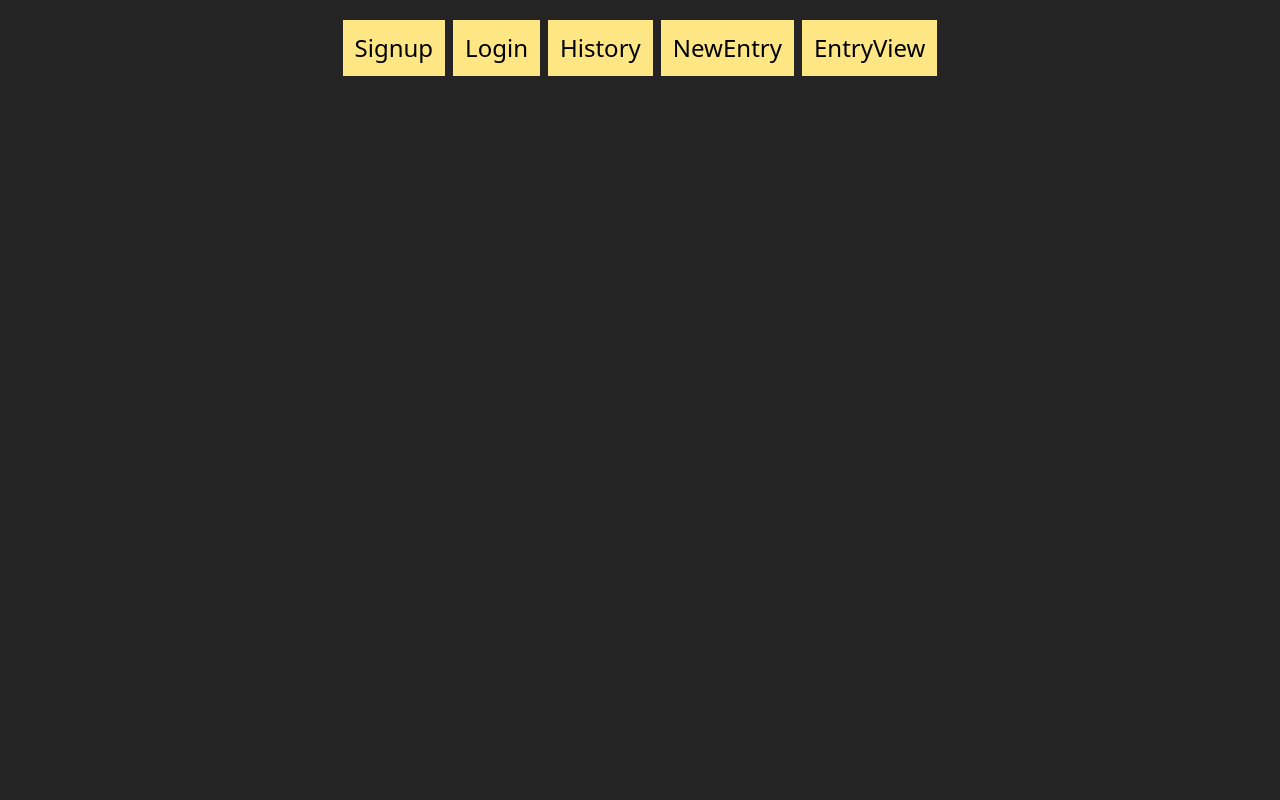
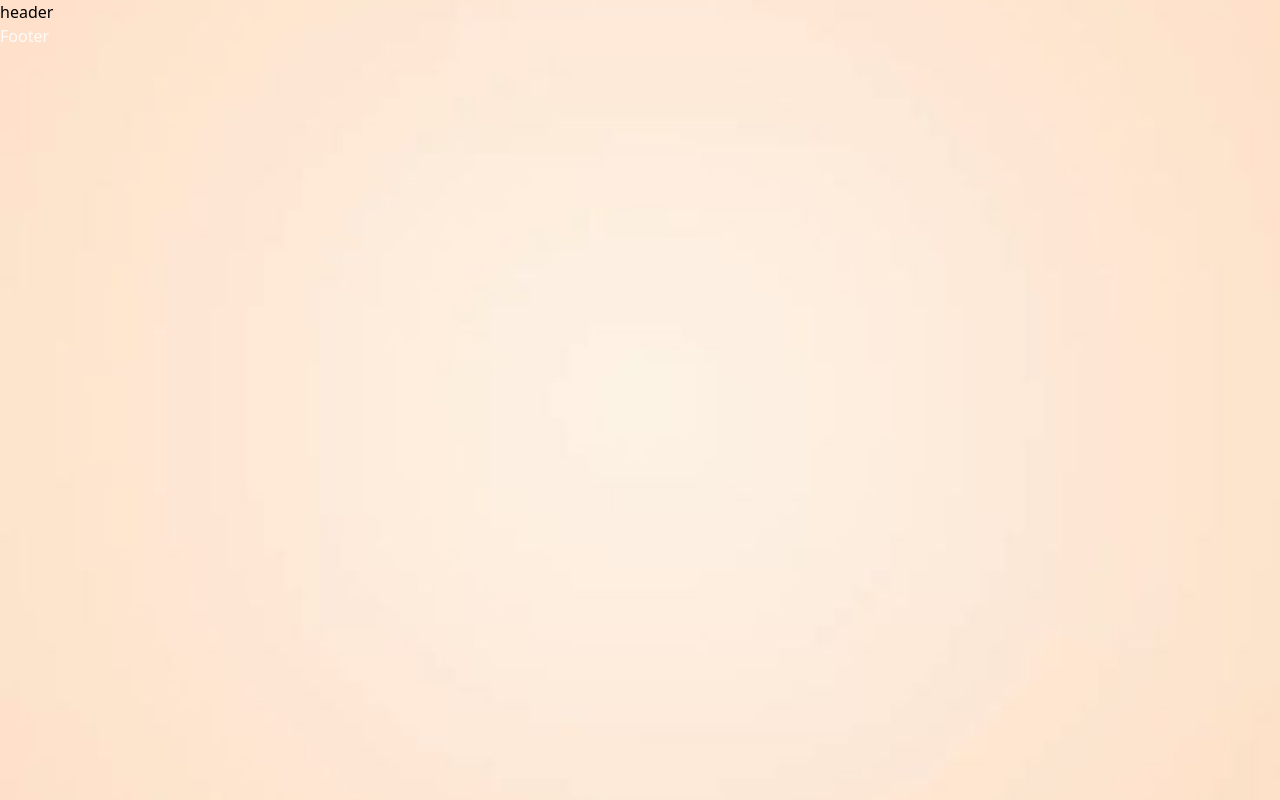
Before and after one commit to sushmitakanchan/mirror-journal, a React (Vite) app in the folder frontend/: page / in a window 1280 px wide. Built offline with nearby package versions, Linux system fonts and the light colour scheme.

Commit message:
fix: proper layout structure

```diff
--- a/frontend/package.json
+++ b/frontend/package.json
@@ -19,7 +19,7 @@
     "@eslint/js": "^9.35.0",
     "@types/react": "^19.1.13",
     "@types/react-dom": "^19.1.9",
-    "@vitejs/plugin-react": "^5.0.2",
+    "@vitejs/plugin-react": "^5.0.3",
     "autoprefixer": "^10.4.21",
     "eslint": "^9.35.0",
     "eslint-plugin-react-hooks": "^5.2.0",
--- a/frontend/src/App.jsx
+++ b/frontend/src/App.jsx
@@ -1,26 +1,52 @@
-import { BrowserRouter as Router, Route, Routes } from 'react-router-dom';
+import {createBrowserRouter, RouterProvider } from 'react-router-dom';
 import Layout from './components/Layout'
 import Signup from './components/Signup';
 import Login from './components/Login';
 import History from './components/History';
 import NewEntry from './components/NewEntry';
 import EntryView from './components/EntryView';
-
-function App() {
+import AppLayout from './components/layout/AppLayout';
 
 
-  return (
-  <Router>
-    <Routes>
-      <Route path='/' element={<Layout/>}/>
-      <Route path='/signup' element={<Signup/>}/>
-      <Route path='/login' element={<Login/>}/>
-      <Route path='/history' element={<History/>}/>
-      <Route path='/newEntry' element={<NewEntry/>}/>
-      <Route path='/entryView' element={<EntryView/>}/>
-    </Routes>
-  </Router>
-  )
-}
+  const router = createBrowserRouter([
+    {
+      path:"/",
+      element:<AppLayout />,
+      children:[
+        {
+          path:"/signup",
+          element:<Signup/>
+        },
+
+        {
+          path:"/login",
+          element:<Login/>
+        },
+
+        {
+          path:"/newEntry",
+          element:<NewEntry/>
+        },
+
+        {
+          path:"/entryView",
+          element:<EntryView/>
+        },
+
+                {
+          path:"/history",
+          element:<History/>
+        },
+      ]
+    },
+  ])
+
+  function App(){
+    return (
+      <RouterProvider router={router}/>
+    )
+  }
+
+
 
 export default App
--- a/frontend/src/components/Layout.jsx
+++ b/frontend/src/components/Layout.jsx
@@ -1,10 +1,11 @@
 import React from 'react'
 import { useNavigate } from 'react-router-dom';
+import bgImg from '../assets/bgImg.jpg'
 
 const Layout = () => {
   const navigate = useNavigate();
   return (
-    <div className='flex gap-2 items-center justify-center mt-5'>
+    <div className='flex gap-2 w-screen h-screen bg-cover bg-center bg-no-repeat justify-center items-center' style={{ backgroundImage: `url(${bgImg})` }}>
       <div className='text-2xl bg-amber-200 text-black p-3' onClick={()=>navigate('/signup')}>Signup</div>
       <div className='text-2xl bg-amber-200 text-black p-3' onClick={()=>navigate('/login')}>Login</div>
       <div className='text-2xl bg-amber-200 text-black p-3' onClick={()=>navigate('/history')}>History</div>
--- a/frontend/src/components/NewEntry.jsx
+++ b/frontend/src/components/NewEntry.jsx
@@ -1,9 +1,13 @@
 import React from 'react'
+import bgImg from '../assets/bgImg.jpg'
+
 
 const NewEntry = () => {
   return (
-    <div>
-      New entry form
+    <div className='flex w-screen h-screen bg-cover bg-center bg-no-repeat justify-center items-center -z-10' style={{ backgroundImage: `url(${bgImg})` }}>
+      <form>
+        <h1 className='text-5xl md:text-6xl font-extrabold bg-gradient-to-br from-orange-500 via-orange-300 to-orange-400 bg-clip-text tracking-tighter text-transparent pr-2 pb-2'>What's on your mind?</h1>
+      </form>
     </div>
   )
 }
--- /dev/null
+++ b/frontend/src/components/layout/AppLayout.jsx
@@ -0,0 +1,17 @@
+import React from 'react'
+import Header from './Header'
+import Footer from './Footer'
+import { Outlet } from 'react-router-dom'
+import bgImg from '../../assets/bgImg.jpg'
+
+const AppLayout = () => {
+  return (
+    <div className='w-screen h-screen bg-cover bg-center bg-no-repeat justify-center items-center' style={{ backgroundImage: `url(${bgImg})` }}>
+      <Header/>
+      <Outlet/>
+      <Footer/>
+    </div>
+  )
+}
+
+export default AppLayout
--- /dev/null
+++ b/frontend/src/components/layout/Footer.jsx
@@ -0,0 +1,11 @@
+import React from 'react'
+
+const Footer = () => {
+  return (
+    <div>
+      Footer
+    </div>
+  )
+}
+
+export default Footer
--- /dev/null
+++ b/frontend/src/components/layout/Header.jsx
@@ -0,0 +1,11 @@
+import React from 'react'
+
+const Header = () => {
+  return (
+    <div className='text-black'>
+      header
+    </div>
+  )
+}
+
+export default Header
```
Also changed, not shown: frontend/src/assets/bgImg.jpg (added), 1 other file (tests, documents, lock files or other folders).
